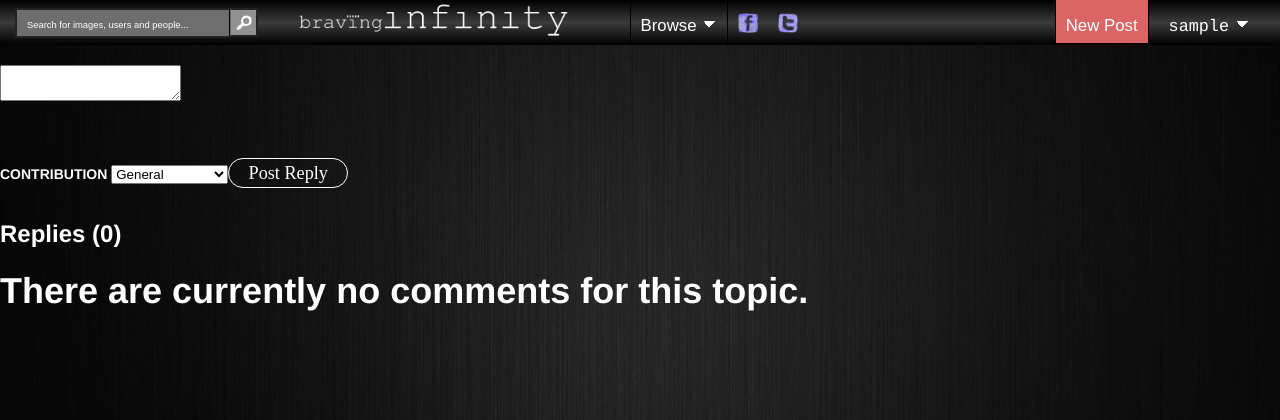
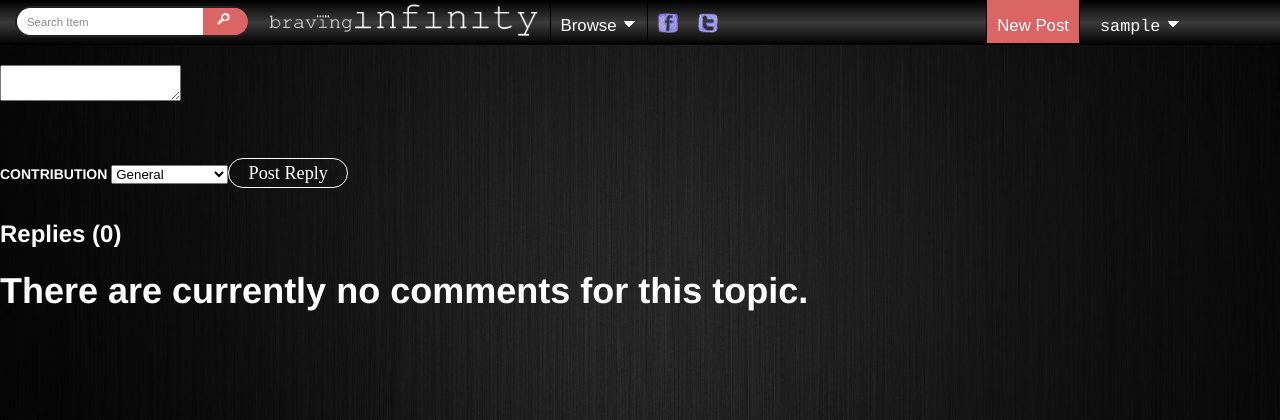
Before and after one commit to derekstory/bravinginfinity, a PHP site: page /content.php?id=1 in a window 1280 px wide. Shown: the top 420 px of the page. Run offline with PHP 8.4, Linux system fonts and the light colour scheme; the visitor is signed in with stand-in values (Sample User, id 1); tables that the repository leaves empty or names only in its code hold one stand-in row (values such as "Sample post").

Commit message:
new search bar/ preview in pop pages / fixed button location

```diff
--- a/Style/Menu.css
+++ b/Style/Menu.css
@@ -1,8 +1,5 @@
 /*---- CROSS BROWSER DROPDOWN MENU ----*/
-#logo {
-        margin-right: 50px;
-        margin-left: 20px;
-}
+
 ul#nav {
     margin-top: 0px;
         font-family: Arial;
@@ -13,20 +10,14 @@ ul#nav {
 .drop{
         height: 45px;
         width: 100%;
-        min-width: 1050px;
+        min-width: 1150px;
         font-family: Arial;
         font-size:1.2em;
-        /* IE10 Consumer Preview */
         background-image: -ms-linear-gradient(bottom, #000000 0%, #3B3B3B 50%, #000000 100%);
-        /* Mozilla Firefox */
         background-image: -moz-linear-gradient(bottom, #000000 0%, #3B3B3B 50%, #000000 100%);
-        /* Opera */
         background-image: -o-linear-gradient(bottom, #000000 0%, #3B3B3B 50%, #000000 100%);
-        /* Webkit (Safari/Chrome 10) */
         background-image: -webkit-gradient(linear, left bottom, left top, color-stop(0, #000000), color-stop(0.5, #3B3B3B), color-stop(1, #000000));
-        /* Webkit (Chrome 11+) */
         background-image: -webkit-linear-gradient(bottom, #000000 0%, #3B3B3B 50%, #000000 100%);
-        /* W3C Markup, IE10 Release Preview */
         background-image: linear-gradient(to top, #000000 0%, #3B3B3B 50%, #000000 100%);
 }
 ul.drop a {
@@ -143,8 +132,40 @@ form input[type=image]{
         float: left:
 }
 #SrchBox{
-        margin-top: -5px;
-	display:inline-block;
+        margin-top: -7px;
+	display: inline-block;
+}
+#Srch {
+        width:170px;
+        height: 25px;
+        margin-left: 5px;
+        margin-right: -20px;
+        border-left: 2px solid #222;
+        border-top: 2px solid #222;
+        border-bottom: 2px solid #222;
+        border-right: 1px solid rgba(0,0,0,205);
+        padding-left: 10px;
+        padding-right: 50px;
+        font-size: .8em;
+        background: #fff;
+        color: #000;
+        border-radius: 20px;
+        float: left;
+}
+#Srch::-webkit-input-placeholder {
+  color: #888;
+  font-size: .85em;
+  padding-top: 2px;
+}
+#Srch::-moz-placeholder {
+  color: #000;
+  font-size: 9px;
+  padding-top: 3px;
+}
+#Srch:-ms-input-placeholder {
+  color: #888;
+  font-size: .8em;
+  padding-top: 3px;
 }
 #newpost {
         background: #DB6565;
--- a/Style/master.css
+++ b/Style/master.css
@@ -9,9 +9,10 @@ body {
         background-attachment: fixed;
         background-size: cover;
         width: 100%;
+        min-width: 1000px;
 }
 #wrapper {
-        width: 100%;
+        width: 100%;1
 	margin-right: auto;
 	margin-left: auto;
         argin-top: auto;
@@ -24,16 +25,8 @@ body {
 -----------------------------------------------------------------------------*/
 
 #fixedhead2 {
-    background: #3D3D3D;
     width: 100%;
     height: 35px;
-}
-@media only screen and (max-width: 685px) {
-#fixedhead2 {
-    background: #3D3D3D;
-    width: 100%;
-    height: 70px;
-    }
 }
 .register {
     text-decoration: none;
--- a/header.php
+++ b/header.php
@@ -16,10 +16,11 @@
 <ul id="nav" class="drop">
 <form>
 
+
   <li style="background: rgba(0,0,0,0)">
-   <span id='SrchBox'>
-    <input id='mnuSrch' type='text' placeholder="Search for images, users and people..." style="color: #fff">
-    <input type='image' src='../../images/MagnifyingGlassClear.png' style="background: #919191; border-right: 2px solid #222; border-top: 2px solid #222;border-bottom: 2px solid #222;border-left: 1px solid rgba(0,0,0,.25)"/>
+   <span id="SrchBox">
+    <input id='Srch' type='text' placeholder="Search Item">
+    <div style="margin-left: -25px; margin-top: 2px; width: 45px; float: left; background: #DB6565; border-top-right-radius: 15px; border-bottom-right-radius: 15px"><input type='image' src='/Style/images/MagnifyingGlassClear.png' style="width: 20px; height: 19px; margin-left: 10px; margin-top: 1px"/></div>
    </span>
   </li>
 
@@ -34,7 +35,7 @@
 
  <li class="menudrops" style="border-right: 1px solid #000">
    <span>Browse</span>
-     <img src='../../images/arrow_white.png'>
+     <img src='/Style/images/arrow_white.png'>
        <ul>
          <li class="dir"><a href="popular.php">Most Views</a>
            <ul>
@@ -94,13 +95,13 @@
 	$result = mysql_query($sql);
         if(isset($_SESSION['signed_in']) && $_SESSION['signed_in'] == true)
                {
-               echo '<li style="margin-right: 20px; margin-top: 0px; margin-bottom: 0px;" class="menudrops">
+               echo '<li style="margin-right: 20px; min-width: 160px; margin-top: 0px; margin-bottom: 0px;" class="menudrops">
                <span>
                    <div style="float: left; display: inline"><p style="margin-left: 10px; margin-right: 5px;; color: #fff; display: inline; font-family: courier, monsospace">' . $_SESSION['user_name'] . '</p></div>
-                   <img src="../../images/arrow_white.png">
+                   <img src="/Style/images/arrow_white.png">
                  </span>';
 
-                echo ' <ul style="margin-top: 3px; width: 100px">
+                echo ' <ul style="margin-top: 3px; width: 200px">
                    <li><a href="myprofile.php">Profile</a></li>
                    <li><a href="settings.php">Settings</a></li>
                    <li><a href="signout.php">Sign Out</a></li>
@@ -112,7 +113,7 @@
                echo '<li style="margin-right: 20px; margin-top: 0px; margin-bottom: 0px;" class="menudrops">
                <span>
                    <div style="float: left; display: inline"><p style="margin-left: 10px; margin-right: 5px;; color: #fff; display: inline; font-family: courier, monsospace">Sign-in / Register</p></div>
-                   <img src="../../images/arrow_white.png">
+                   <img src="/Style/images/arrow_white.png">
                  </span>';
 
                 echo ' <ul style="margin-top: 3px; width: 200px">
--- a/index.php
+++ b/index.php
@@ -62,8 +62,8 @@ $("#content").append(data);
 
 echo '<div id="content"></div>
       <div class="index">
-         <input id="loadmore" class="index" type="button" value="Load More"> <input id="pages" type="hidden" value="'.$total_pages.'">
-      </div>';
+      <div style="width: 200px; margin-left: auto; margin-right: auto"><input id="loadmore" type="button" value="Load More"> <input id="pages" type="hidden" value="'.$total_pages.'"></div>';
+
 
 ?>
 
--- a/popular.php
+++ b/popular.php
@@ -37,7 +37,7 @@ $("#content").append(data);
 <?php
 
 echo '<div id="content"></div>
-      <input id="loadmore" type="button" value="Load More"> <input id="pages" type="hidden" value="'.$total_pages.'">';
+      <div style="width: 200px; margin-left: auto; margin-right: auto"><input id="loadmore" type="button" value="Load More"> <input id="pages" type="hidden" value="'.$total_pages.'"></div>';
 ?>
 
 <?php
--- a/popular_alltime.php
+++ b/popular_alltime.php
@@ -36,7 +36,7 @@ $("#content").append(data);
 <?php
 
 echo '<div id="content"></div>
-      <input id="loadmore" type="button" value="Load More"> <input id="pages" type="hidden" value="'.$total_pages.'">';
+      <div style="width: 200px; margin-left: auto; margin-right: auto"><input id="loadmore" type="button" value="Load More"> <input id="pages" type="hidden" value="'.$total_pages.'"></div>';
 ?>
 
 <?php
--- a/popular_month.php
+++ b/popular_month.php
@@ -38,7 +38,8 @@ $("#content").append(data);
 <?php
 
 echo '<div id="content"></div>
-      <input id="loadmore" type="button" value="Load More"> <input id="pages" type="hidden" value="'.$total_pages.'">';
+  <div style="width: 200px; margin-left: auto; margin-right: auto"><input id="loadmore" type="button" value="Load More"> <input id="pages" type="hidden" value="'.$total_pages.'"></div>';
+?>
 ?>
 
 <?php
```
Also changed, not shown: other parts of Style/Menu.css (+14 -16 lines), other parts of Style/master.css (+9 -116 lines), Style/images/MagnifyingGlassClear.png (added), Style/images/arrow_white.png (added).
